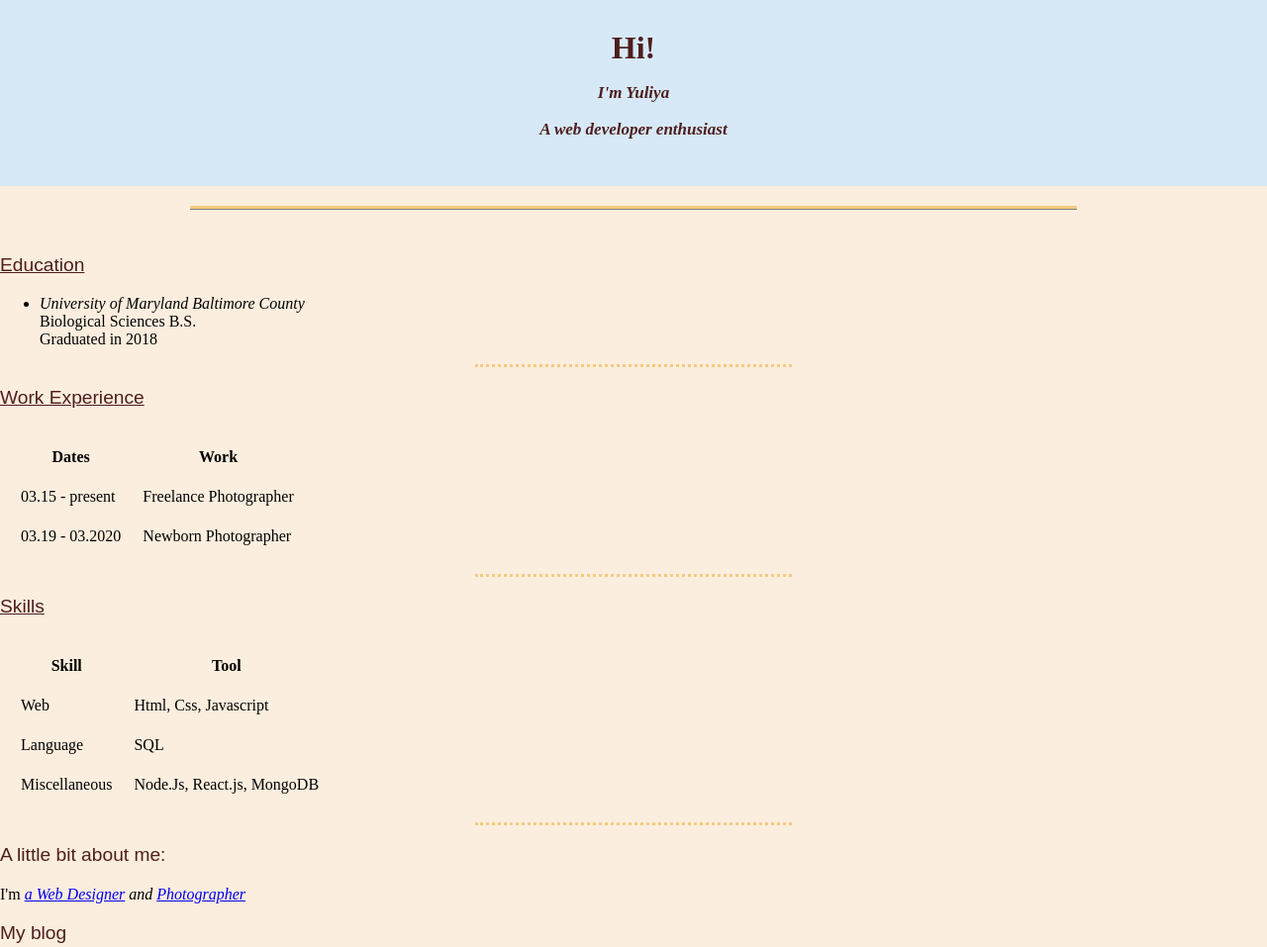
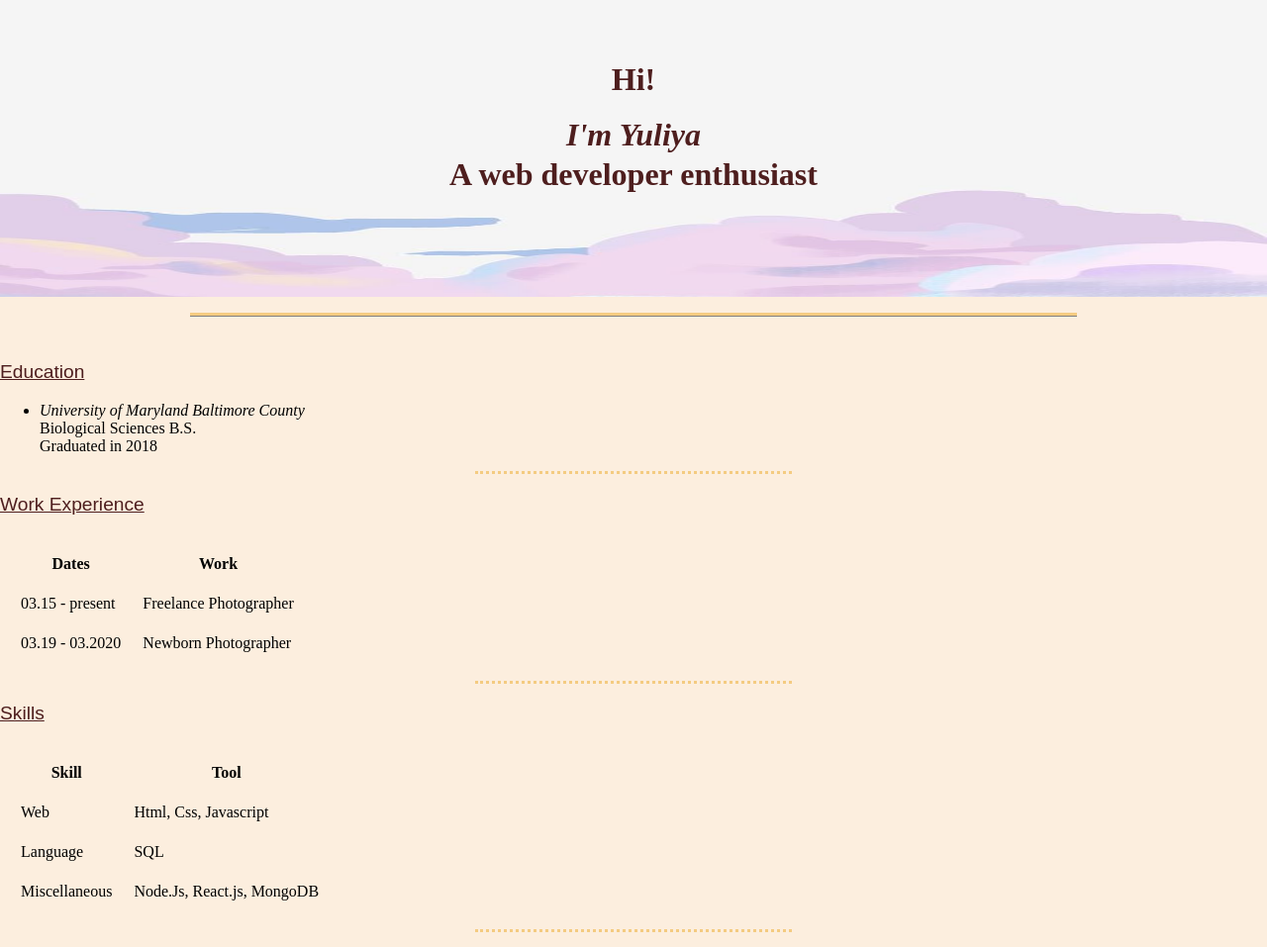
Before and after one commit to Ambrolla/YT, a plain HTML site: page index.html in a window 1280 px wide. Shown: the top 957 px of the page at 99% size. Drawn offline with Linux system fonts and the light colour scheme.

Commit message:
Add files via upload

```diff
--- a/css/styles.css
+++ b/css/styles.css
@@ -3,6 +3,7 @@
 body {
   background-color: #FCEEDE;
   margin: 0;
+
 }
 
 hr {
@@ -35,6 +36,16 @@ h3 {
   text-align: center;
 }
 
+
+.cloud-img {
+text-align: center;
+width: 100%;
+height: 300px;
+margin: 0;
+background-size: cover;
+
+}
+
 .heading1 {
   text-decoration: underline;
 }
@@ -48,16 +59,33 @@ h3 {
 }
 
 .top-container {
-  background-color: #D7E9F7;
+  background-color: #FCEEDE;
   margin: 0;
-  margin-bottom: 20px;
-  padding: 30px;
+  margin-bottom: 0px;
+  padding: 0px;
 }
 
 .top-title {
-  font-size: 17px;
   font-style: italic;
+  position: absolute;
+ top: 13%;
+ left: 50%;
+ transform: translate(-50%, -50%);
 }
 
+.top-title2 {
+  position: absolute;
+ top: 18%;
+ left: 50%;
+ transform: translate(-50%, -50%);
+
+}
+
+.top-heading {
+  position: absolute;
+  top: 10%;
+  left: 50%;
+  transform: translate(-50%, -50%);
+}
 
 /* ID Selectors */
--- a/index.html
+++ b/index.html
@@ -11,9 +11,10 @@
 
 <body>
   <div class="top-container">
-    <h1>Hi!<h1/>
+<h1 class="top-heading">Hi!<h1/>
   <p class="top-title">I'm Yuliya</p>
-    <p class="top-title">A web developer enthusiast</p>
+    <p class="top-title2">A web developer enthusiast</p>
+      <img class="cloud-img"src="images/cloud2.jpg" alt="cloud2-pict">
   </div>
   <hr size="3" noshade class="border-solid">
   <br>
```
Also changed, not shown: images/cloud2.jpg (added).
